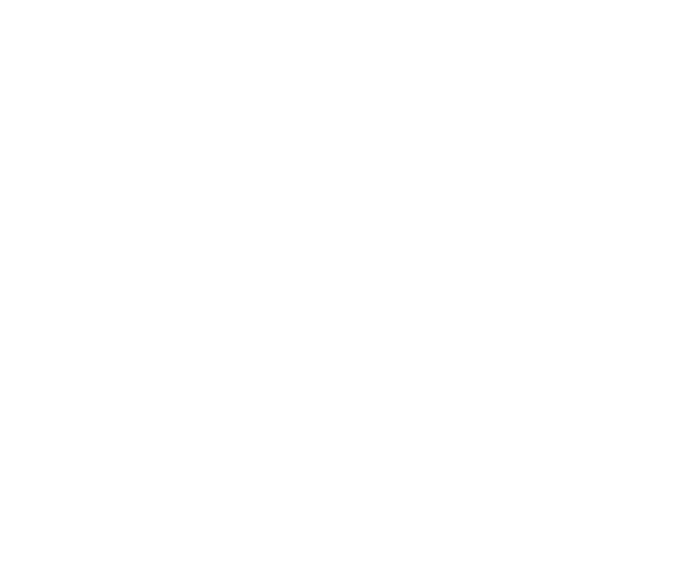
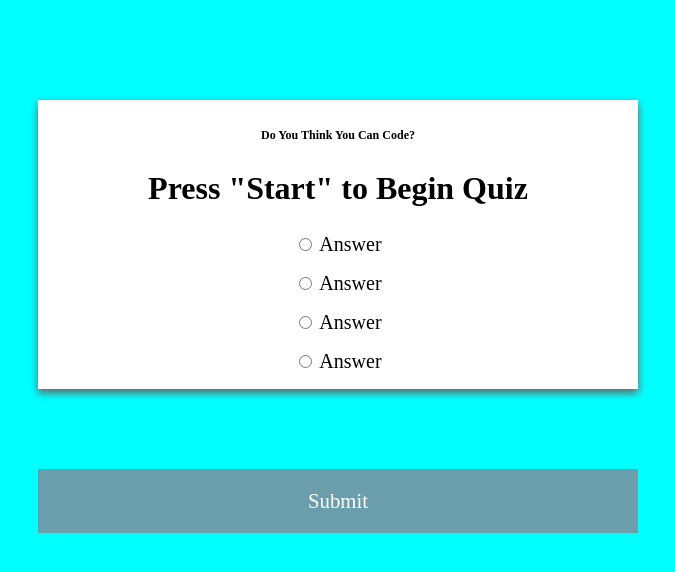
Before and after one commit to LandoBM/code-quiz, a plain HTML site: page index.html in a window 1280 px wide. Shown: the whole page, without its empty margins (302-977 px from the left). Drawn offline with Linux system fonts and the light colour scheme.

Commit message:
updated html and css

```diff
--- a/Assets/css/style.css
+++ b/Assets/css/style.css
@@ -0,0 +1,73 @@
+ * {
+    box-sizing: border-box;
+  }
+
+
+  body {
+    margin: 0;
+    font-weight: normal;
+    background-color:cyan;
+    display:flex;
+    align-items: center;
+    justify-content: center;
+    height: 100%;
+    overflow: hidden;
+  }
+
+  .container {
+    display: block;
+    margin: 80px auto;
+    text-align: center;
+    box-shadow: 0 4px 8px 0 rgba(100,100,100,1);
+    width: 600px;
+    overflow: hidden;
+    background-color:white;
+    padding-top: 20px;
+  }
+
+  .wrapper {
+    padding-top: 20px;
+  }
+
+  h1 {
+    font-size: 12px;
+  }
+
+  h2 {
+    font-size: 2em;
+  }
+
+  ul {
+    list-style-type: none;
+    padding: 0;
+  }
+
+  ul li {
+    font-size: 20px;
+    margin: 1rem 0;
+  }
+
+  ul li label {
+    cursor: pointer;
+  }
+
+  button {
+    background-color: #6b9eac ;
+    color: #fff;
+    border: none;
+    display: block;
+    width: 100%;
+    cursor: pointer;
+    font-family: inherit;
+    font-size: 1.3em;
+    padding: 20px;
+  }
+
+  button:hover {
+    background-color:midnightblue;
+  }
+
+  button:focus {
+    outline: none;
+    background-color: greenyellow;
+  }
--- a/Assets/javascript/script.js
+++ b/Assets/javascript/script.js
@@ -0,0 +1,8 @@
+var startButton = document.querySelector("#start")
+
+
+
+
+startButton.addEventListener("click", function() {
+    console.log()
+})
--- a/index.html
+++ b/index.html
@@ -8,7 +8,35 @@
     <title>Do You Think You Can Code?</title>
 </head>
 <body>
+    <div class="wrapper">
+        <div class="container">
+          <h1>Do You Think You Can Code?</h1>
+          <h2>Press "Start" to Begin Quiz</h2>
+            <ul>
+                <li>
+                    <input name="answer" type="radio" id="a" class="answer">
+                    <label for="a" id="a_text"> Answer</label>
+                </li>
+                <li>
+                    <input name="answer" type="radio" id="b" class="answer">
+                    <label for="b" id="b_text"> Answer</label>
+                </li>
+                <li>
+                    <input name="answer" type="radio" id="c" class="answer">
+                    <label for="c" id="c_text"> Answer</label>
+                </li>
+                <li>
+                    <input name="answer" type="radio" id="d" class="answer">
+                    <label for="d" id="d_text"> Answer</label>
+                </li>
+            </ul>
+        </div>
 
+
+        <button id="submit">Submit</button>
+
+
+    </div>
  <script src="./Assets/javascript/script.js"></script>
 </body>
 </html>
```
